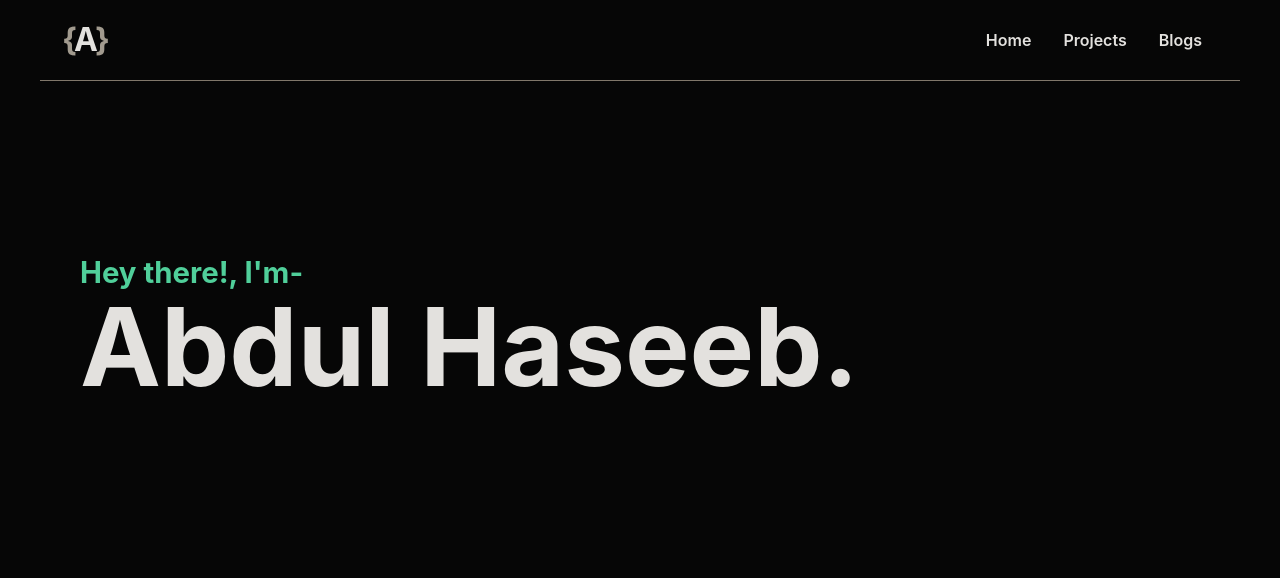
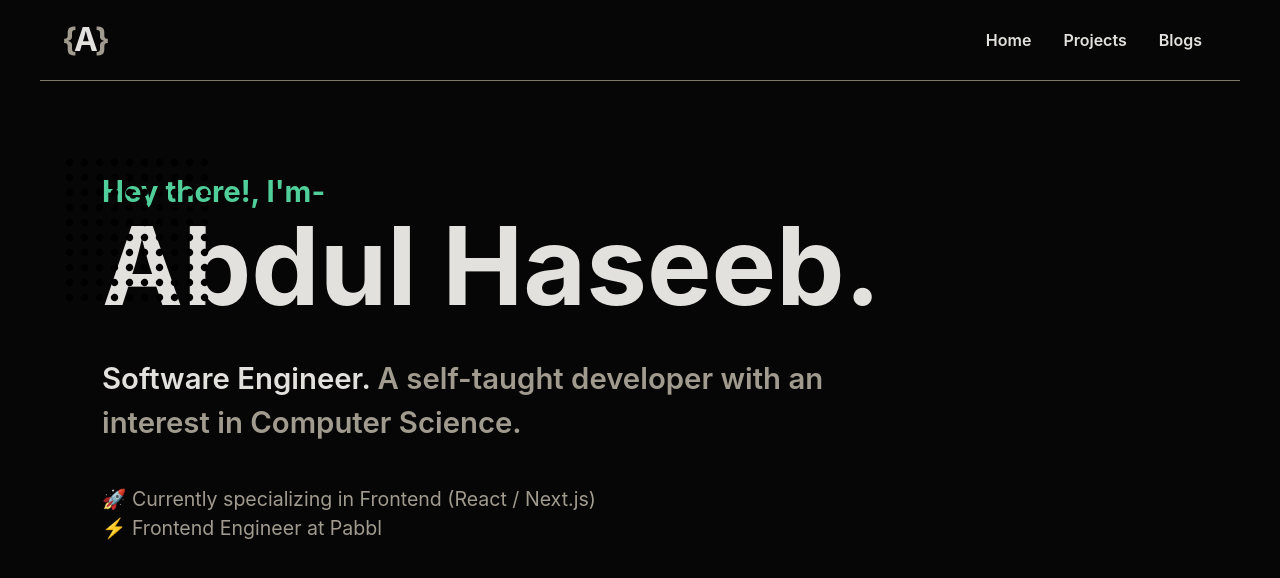
Before and after one commit to code-creeper/code-creeper.github.io, a Nuxt app: page / in a window 1280 px wide. Shown: the top 578 px of the page. Built offline with nearby package versions, Linux system fonts and the light colour scheme.

Commit message:
partial intro

```diff
--- a/assets/css/main.css
+++ b/assets/css/main.css
@@ -47,11 +47,16 @@ p {
     }
 }
 
-p.not-responsive {
+p.static {
     font-size: 1rem !important;
+}
+
+p.responsive {
+    font-size: calc(1rem + ((1vw - 7.68px) * 0.6944444444444444)) !important;
 }
 
 .page {
     width: 70rem;
     margin-inline: auto;
+    padding-inline: 22px;
 }
--- a/components/Home/Intro.vue
+++ b/components/Home/Intro.vue
@@ -1,9 +1,25 @@
 <template>
   <div class="page">
-    <div>
+    <div class="relative">
       <h2 class="greet responsive font-bold">Hey there!, I'm-</h2>
+      <NuxtImg src="/images/dots.svg" class="dots"/>
     </div>
     <h1 class="my-name">Abdul Haseeb.</h1>
+
+    <div class="mt-8 md:mt-10">
+      <h2 class="font-semibold responsive">
+        <span style="color: var(--white-color)">Software Engineer.</span>
+        A self-taught developer with an <span class="breaking-words">interest in Computer Science.</span>
+      </h2>
+    </div>
+
+    <div class="mt-8 md:mt-10">
+      <p class="responsive">
+        🚀 Currently specializing in Frontend (React / Next.js)
+        <br>
+        ⚡ Frontend Engineer at Pabbl
+      </p>
+    </div>
   </div>
 </template>
 
@@ -18,12 +34,33 @@
 
 .page {
   margin-top: 130px;
+  transition: all 0.3s ease-in-out;
+}
+
+.dots {
+  width: 70px;
+  position: absolute;
+  top: -15px;
+  left: calc(2.5rem * -1);
+  transition: all 0.3s ease-in-out;
+}
+
+.breaking-words {
+  display: unset;
 }
 
 @media screen and (min-width: 48rem) {
   .page {
     margin-top: 170px;
   }
+
+  .dots {
+    width: 150px;
+  }
+
+  .breaking-words {
+    display: block;
+  }
 }
 </style>
 <script setup lang="ts">
--- a/layouts/default.vue
+++ b/layouts/default.vue
@@ -15,11 +15,15 @@
 
 <style scoped>
 nav {
+  position: fixed;
+  top: 0;
+  left: 50%;
+  transform: translateX(-50%);
   display: flex;
   justify-content: space-between;
   align-items: center;
   max-width: 75rem;
-  margin-inline: auto;
+  width: 100%;
   padding: 4px 12px;
   border-bottom: 1px solid var(--border-color);
   transition: all 0.3s ease-in-out;
--- a/nuxt.config.ts
+++ b/nuxt.config.ts
@@ -2,6 +2,6 @@
 export default defineNuxtConfig({
   compatibilityDate: '2024-11-01',
   devtools: { enabled: true },
-  modules: ['@nuxtjs/tailwindcss', '@nuxt/fonts'],
+  modules: ['@nuxtjs/tailwindcss', '@nuxt/fonts', '@nuxt/image'],
   css: ['~/assets/css/main.css'],
 })
--- a/package.json
+++ b/package.json
@@ -10,6 +10,7 @@
     "postinstall": "nuxt prepare"
   },
   "dependencies": {
+    "@nuxt/image": "^1.9.0",
     "nuxt": "^3.15.4",
     "vue": "latest",
     "vue-router": "latest"
```
Also changed, not shown: public/images/dots.svg (renamed from assets/images/dots.svg), 1 other file (tests, documents, lock files or other folders).
